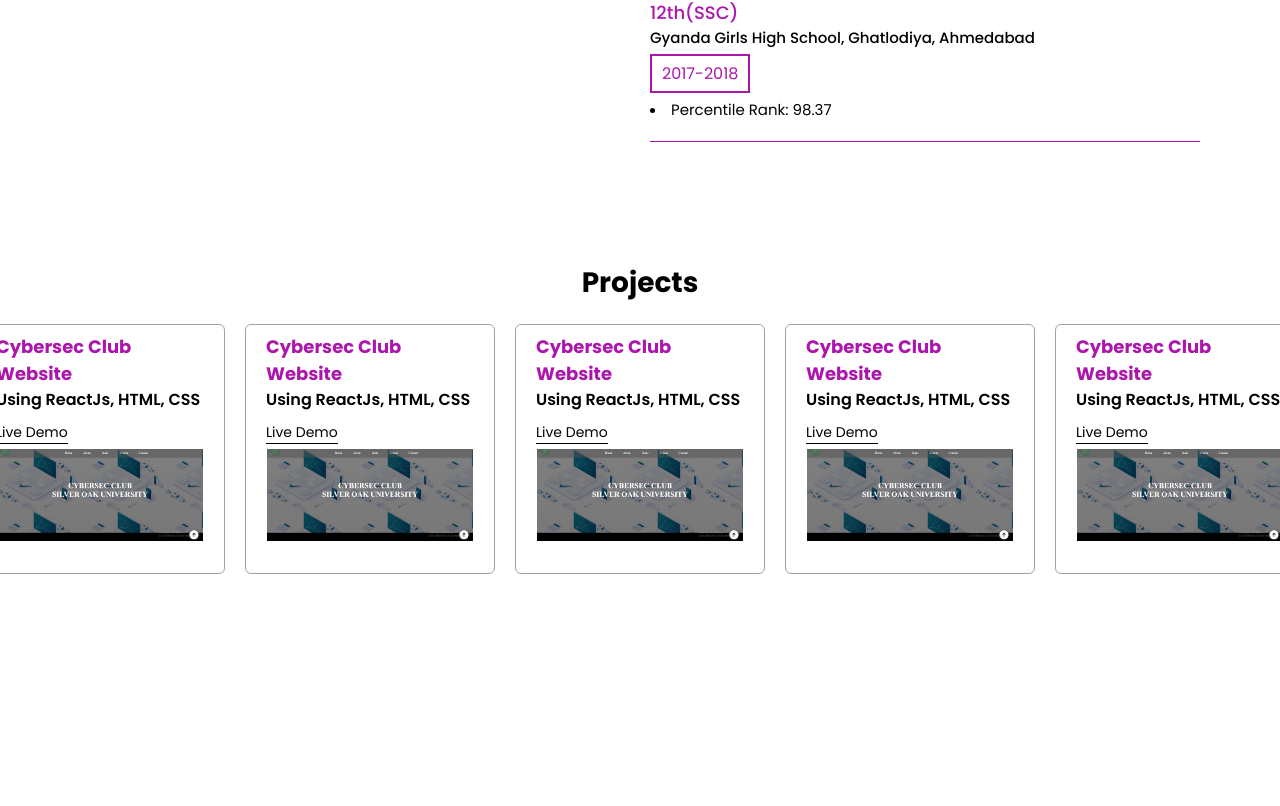
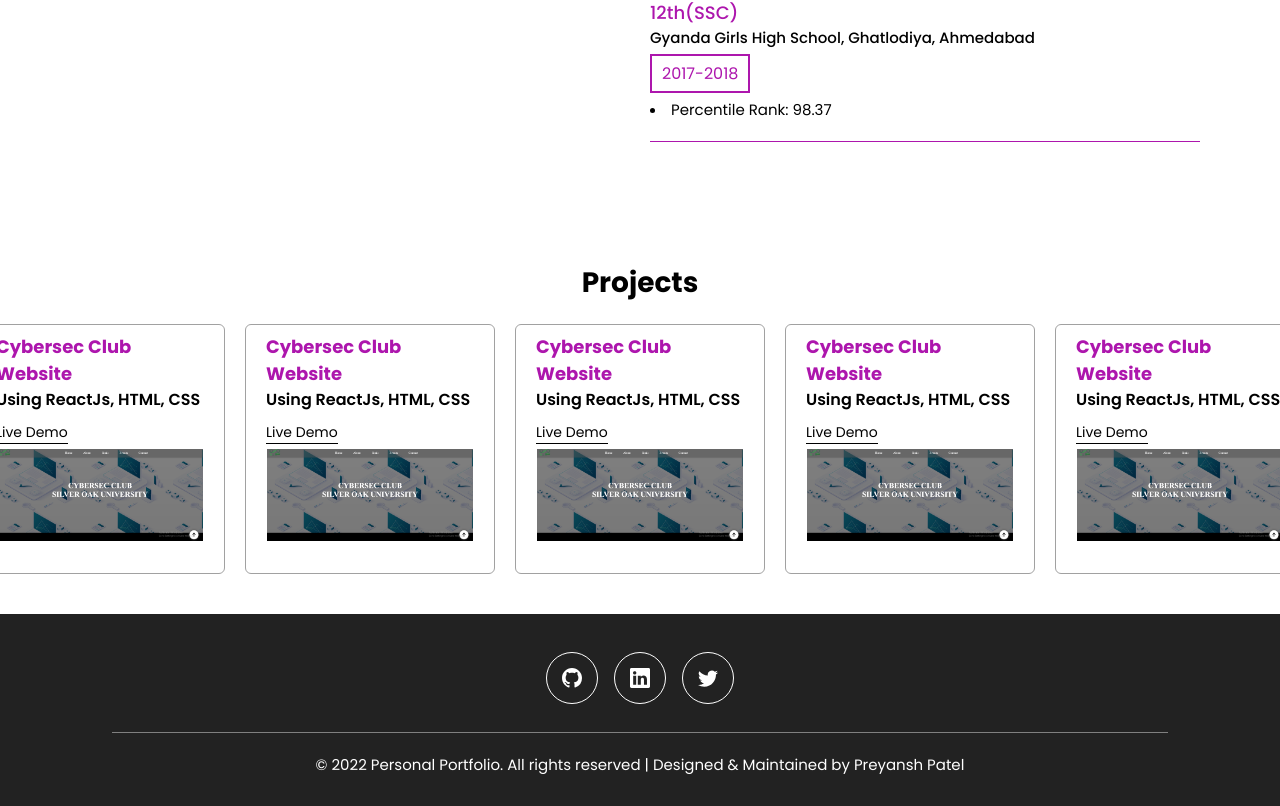
Before and after one commit to PatelPreyansh30/preyansh-website, a Next.js app: page / in a window 1280 px wide. Shown: the part 1992-2798 px from the top of the page. Before the commit the page ends 2606 px from the top, so only its background shows below. Built offline with nearby package versions, Linux system fonts and the light colour scheme.

Commit message:
footer added

```diff
--- /dev/null
+++ b/components/Footer.tsx
@@ -0,0 +1,42 @@
+import Link from "next/link";
+import React from "react";
+import { BsGithub, BsLinkedin, BsTwitter } from "react-icons/bs";
+
+const Footer = () => {
+  return (
+    <div className="footer-main">
+      <div className="flex">
+        <Link
+          href="https://github.com/PatelPreyansh30"
+          className="footer-icons"
+          target="_blank"
+        >
+          <BsGithub />
+        </Link>
+        <Link
+          href="https://www.linkedin.com/in/patelpreyansh/"
+          className="footer-icons"
+          target="_blank"
+        >
+          <BsLinkedin />
+        </Link>
+        <Link
+          href="https://twitter.com/PPreyansh"
+          className="footer-icons"
+          target="_blank"
+        >
+          <BsTwitter />
+        </Link>
+      </div>
+      <hr />
+      <div>
+        <p className="h3-font">
+          &#169; 2022 Personal Portfolio. All rights reserved | Designed & Maintained by
+          Preyansh Patel
+        </p>
+      </div>
+    </div>
+  );
+};
+
+export default Footer;
--- a/pages/index.tsx
+++ b/pages/index.tsx
@@ -2,6 +2,7 @@
 import AboutMe from "../components/AboutMe";
 import Education from "../components/Education";
 import FirstIntro from "../components/FirstIntro";
+import Footer from "../components/Footer";
 import Interest from "../components/Interest";
 import Navbar from "../components/Navbar";
 import Projects from "../components/Projects";
@@ -18,6 +19,7 @@
       <Interest />
       <Education />
       <Projects />
+      <Footer />
     </>
   );
 }
--- /dev/null
+++ b/styles/footer.css
@@ -0,0 +1,34 @@
+.footer-main {
+    display: flex;
+    flex-direction: column;
+    justify-content: center;
+    align-items: center;
+    text-align: center;
+    padding: 30px 7rem;
+    color: white;
+    background: rgb(34, 34, 34);
+}
+
+.footer-main > hr {
+    width: 100%;
+    color: gray;
+    margin: 20px 0;
+    border-top: 1px solid;
+}
+
+.footer-icons {
+    display: flex;
+    align-items: center;
+    justify-content: center;
+    width: fit-content;
+    font-size: 20px;
+    padding: 15px;
+    margin: 8px;
+    border: 1px solid;
+    border-radius: 50%;
+}
+
+.footer-icons:hover{
+    color: rgb(173, 22, 173);
+    transition: 0.4s;
+}
--- a/styles/globals.css
+++ b/styles/globals.css
@@ -5,6 +5,7 @@
 @import url('interest.css');
 @import url('education.css');
 @import url('projects.css');
+@import url('footer.css');
 
 html,
 body {
```
